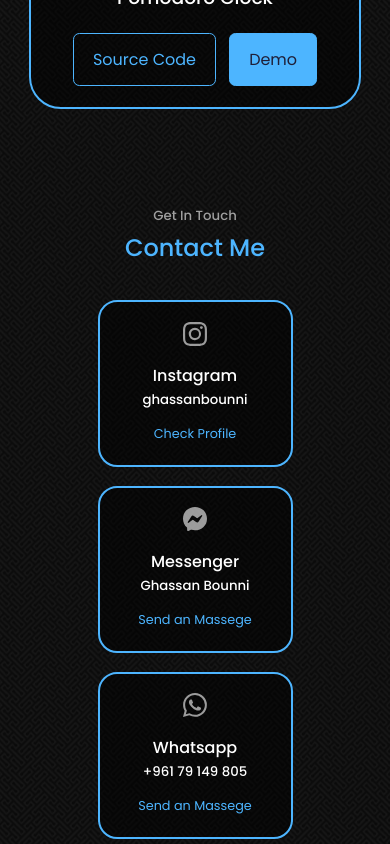
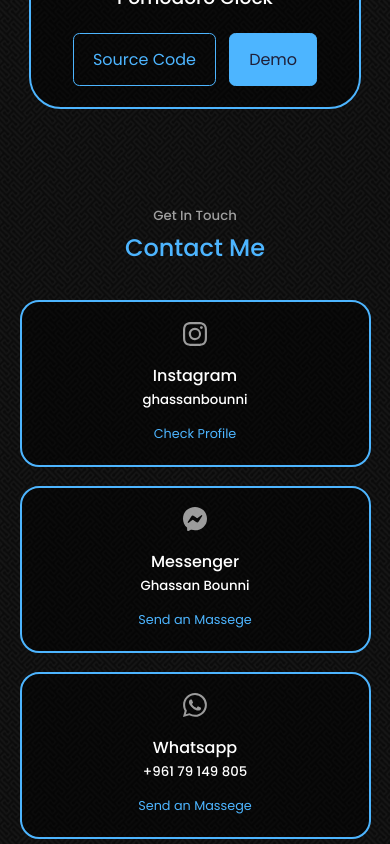
Before and after one commit to ghassan-bounni/ghassan-bounni.github.io, a React (Create React App) app: page / in a window 390 px wide. Shown: the part 4767-5611 px from the top of the page. Built offline with nearby package versions, Linux system fonts and the light colour scheme.

Commit message:
fix contact form width

```diff
--- a/src/components/contact/Contact.css
+++ b/src/components/contact/Contact.css
@@ -58,13 +58,15 @@
 
 @media screen and (max-width: 1024px){
     .contact__container{
-        width: 50%;
+        width: 55%;
         gap: 2rem;
         grid-template-columns: 1fr;
     }
 }
-@media screen and (max-width: 600){
+
+@media screen and (max-width: 440px){
     .contact__container{
        width: var(--container-width-sm);
     }
+
 }
```
